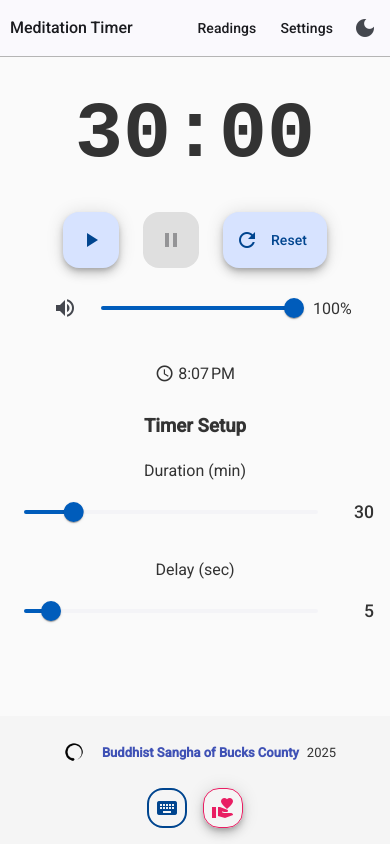
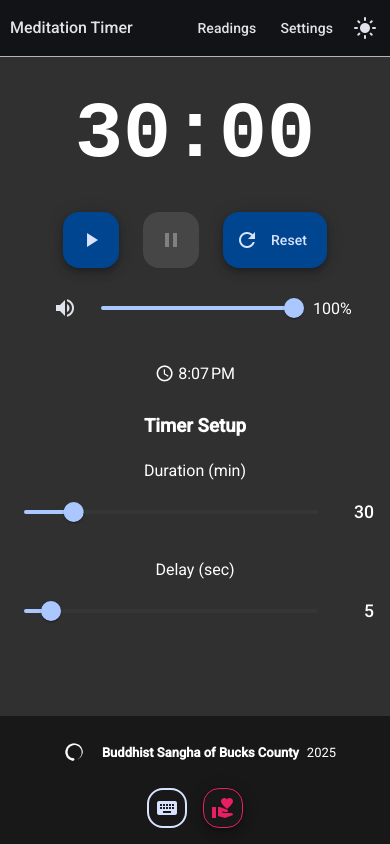
Before and after one commit to kiev78/meditation, an Angular app in the folder meditation-timer/: page /#/timer in a window 390 px wide. Built offline with nearby package versions, Linux system fonts and the light colour scheme.

Commit message:
clean up footer and move it. defaults

```diff
--- a/meditation-timer/src/app/app.component.css
+++ b/meditation-timer/src/app/app.component.css
@@ -11,86 +11,3 @@
   background-position: center;
   background-repeat: no-repeat;
 }
-
-.app-footer {
-  background-color: rgba(0, 0, 0, 0.5); /* Semi-transparent background for readability */
-  color: white;
-  padding: 1rem 2rem;
-  display: flex;
-  justify-content: center;
-  flex-wrap: wrap;
-  align-items: center;
-  gap: 1rem;
-}
-
-.footer-content {
-  display: flex;
-  align-items: center;
-  gap: .5rem;
-}
-
-.footer-logo {
-  height: 40px;
-  cursor: pointer;
-  filter: invert(1);
-}
-
-.footer-link {
-  color: white;
-  text-decoration: none;
-  font-weight: bold;
-}
-
-.footer-link:hover {
-  text-decoration: underline;
-}
-
-.footer-actions {
-  display: flex;
-  flex-direction: row;
-  gap: 1rem;
-  align-items: center;
-}
-
-.donate-button {
-  background-color: transparent;
-  color: #e91e63;
-  border: 1px solid #e91e63;
-}
-
-@media (max-width: 600px) {
-  .app-footer {
-    flex-direction: column;
-    align-items: stretch;
-    padding: 1rem;
-  }
-
-  .footer-content {
-    justify-content: center;
-    font-size: small;
-  }
-
-  .footer-actions {
-    flex-direction: row;
-    justify-content: center;
-  }
-  .donate-button {
-    width: 40px !important;
-    height: 40px !important;
-  }
-
-}
-
-/* Ensure light theme compatibility */
-:host-context(body:not(.dark-theme)) .app-footer {
-  background-color: #f5f5f5;
-  color: #333;
-}
-
-:host-context(body:not(.dark-theme)) .footer-link {
-  color: #3f51b5; /* Primary color */
-}
-
-:host-context(body:not(.dark-theme)) .footer-logo {
-  filter: none;
-}
--- a/meditation-timer/src/app/app.component.html
+++ b/meditation-timer/src/app/app.component.html
@@ -3,17 +3,5 @@
   <main class="content">
     <router-outlet></router-outlet>
   </main>
-  <footer class="app-footer">
-    <div class="footer-content">
-      <img src="logo.png" alt="Meditation Timer Logo" class="footer-logo" routerLink="/" />
-      <a href="https://buddhistsangha.com/" class="footer-link">Buddhist Sangha of Bucks County</a> 2025
-    </div>
-    <div class="footer-actions">
-      <app-help-button></app-help-button>
-      <button mat-fab class="donate-button"
-       (click)="toggleDonateDialog()" aria-label="Donate" matTooltip="Donate (d)">
-        <mat-icon>volunteer_activism</mat-icon>
-      </button>
-    </div>
-  </footer>
+  <app-footer></app-footer>
 </div>
--- /dev/null
+++ b/meditation-timer/src/app/footer/footer.component.css
@@ -0,0 +1,82 @@
+.app-footer {
+  background-color: rgba(0, 0, 0, 0.5); /* Semi-transparent background for readability */
+  color: white;
+  padding: 1rem 2rem;
+  display: flex;
+  justify-content: center;
+  flex-wrap: wrap;
+  align-items: center;
+  gap: 1rem;
+}
+
+.footer-content {
+  display: flex;
+  align-items: center;
+  gap: .5rem;
+}
+
+.footer-logo {
+  height: 40px;
+  cursor: pointer;
+  filter: invert(1);
+}
+
+.footer-link {
+  color: white;
+  text-decoration: none;
+  font-weight: bold;
+}
+
+.footer-link:hover {
+  text-decoration: underline;
+}
+
+.footer-actions {
+  display: flex;
+  flex-direction: row;
+  gap: 1rem;
+  align-items: center;
+}
+
+.donate-button {
+  background-color: transparent;
+  color: #e91e63;
+  border: 1px solid #e91e63;
+}
+
+@media (max-width: 600px) {
+  .app-footer {
+    flex-direction: column;
+    align-items: stretch;
+    padding: 1rem;
+  }
+
+  .footer-content {
+    justify-content: center;
+    font-size: small;
+  }
+
+  .footer-actions {
+    flex-direction: row;
+    justify-content: center;
+  }
+  .donate-button {
+    width: 40px !important;
+    height: 40px !important;
+  }
+
+}
+
+/* Ensure light theme compatibility */
+:host-context(body:not(.dark-theme)) .app-footer {
+  background-color: #f5f5f5;
+  color: #333;
+}
+
+:host-context(body:not(.dark-theme)) .footer-link {
+  color: #3f51b5; /* Primary color */
+}
+
+:host-context(body:not(.dark-theme)) .footer-logo {
+  filter: none;
+}
--- /dev/null
+++ b/meditation-timer/src/app/footer/footer.component.html
@@ -0,0 +1,13 @@
+<footer class="app-footer">
+  <div class="footer-content">
+    <img src="logo.png" alt="Meditation Timer Logo" class="footer-logo" routerLink="/" />
+    <a href="https://buddhistsangha.com/" class="footer-link">Buddhist Sangha of Bucks County</a> 2025
+  </div>
+  <div class="footer-actions">
+    <app-help-button></app-help-button>
+    <button mat-fab class="donate-button"
+     (click)="toggleDonateDialog()" aria-label="Donate" matTooltip="Donate (d)">
+      <mat-icon>volunteer_activism</mat-icon>
+    </button>
+  </div>
+</footer>
--- /dev/null
+++ b/meditation-timer/src/app/footer/footer.component.ts
@@ -0,0 +1,31 @@
+import { Component, inject } from '@angular/core';
+import { CommonModule } from '@angular/common';
+import { RouterLink } from '@angular/router';
+import { MatDialog } from '@angular/material/dialog';
+import { MatButtonModule } from '@angular/material/button';
+import { MatIconModule } from '@angular/material/icon';
+import { MatTooltipModule } from '@angular/material/tooltip';
+import { DonateDialogComponent } from '../donate-dialog/donate-dialog.component';
+import { HelpButtonComponent } from '../help-button/help-button.component';
+
+@Component({
+  selector: 'app-footer',
+  standalone: true,
+  imports: [
+    CommonModule,
+    RouterLink,
+    HelpButtonComponent,
+    MatButtonModule,
+    MatIconModule,
+    MatTooltipModule,
+  ],
+  templateUrl: './footer.component.html',
+  styleUrl: './footer.component.css'
+})
+export class FooterComponent {
+  private dialog = inject(MatDialog);
+
+  toggleDonateDialog() {
+    this.dialog.open(DonateDialogComponent);
+  }
+}
--- a/meditation-timer/src/app/settings/settings.component.html
+++ b/meditation-timer/src/app/settings/settings.component.html
@@ -11,7 +11,7 @@
       <div class="control-row">
         <mat-label>Interval Bells (sound the bell every x minutes)</mat-label>
         <div class="slider-input-group">
-          <mat-slider min="0" max="60" step=".5" [disabled]="isRunning" class="slider">
+          <mat-slider min="0" max="30" step="1" [disabled]="isRunning" class="slider">
             <input
               matSliderThumb
               [(ngModel)]="intervalMinutes"
@@ -28,7 +28,7 @@
            <div class="control-row">
             <mat-label>How many starting bells:</mat-label>
             <div class="slider-input-group">
-              <mat-slider min="0" max="10" step="1" [disabled]="isRunning" class="slider">
+              <mat-slider min="0" max="5" step="1" [disabled]="isRunning" class="slider">
                 <input
                   matSliderThumb
                   [(ngModel)]="startBells"
@@ -48,7 +48,7 @@
             <div class="control-row">
               <mat-label>Interval {{ i + 1 }} (sec)</mat-label>
               <div class="slider-input-group">
-                <mat-slider min="1" max="60" step="1" [disabled]="isRunning" class="slider">
+                <mat-slider min="1" max="30" step="1" [disabled]="isRunning" class="slider">
                   <input
                     matSliderThumb
                     [(ngModel)]="startBellIntervals[i]"
@@ -68,7 +68,7 @@
           <div class="control-row">
             <mat-label>How many ending bells:</mat-label>
             <div class="slider-input-group">
-              <mat-slider min="0" max="10" step="1" [disabled]="isRunning" class="slider">
+              <mat-slider min="0" max="5" step="1" [disabled]="isRunning" class="slider">
                 <input matSliderThumb [(ngModel)]="endBells" (valueChange)="onEndBellsChange($event)" />
               </mat-slider>
               <span class="value-display">{{ endBells }}</span>
@@ -82,7 +82,7 @@
             <div class="control-row">
               <mat-label>Interval {{ i + 1 }} (sec)</mat-label>
               <div class="slider-input-group">
-                <mat-slider min="1" max="60" step="1" [disabled]="isRunning" class="slider">
+                <mat-slider min="1" max="30" step="1" [disabled]="isRunning" class="slider">
                   <input
                     matSliderThumb
                     [(ngModel)]="endBellIntervals[i]"
--- a/meditation-timer/src/app/timer.service.ts
+++ b/meditation-timer/src/app/timer.service.ts
@@ -21,7 +21,7 @@ export class TimerService {
     startBellIntervals: [5], // Default interval for bells > 1
     endBells: 1,
     endBellIntervals: [5], // Default interval for bells > 1
-    theme: 'light',
+    theme: 'dark',
     isRunning: false,
     isWakeLockActive: false,
   };
```
Also changed, not shown: meditation-timer/src/app/app.component.ts (+7 -12 lines).
